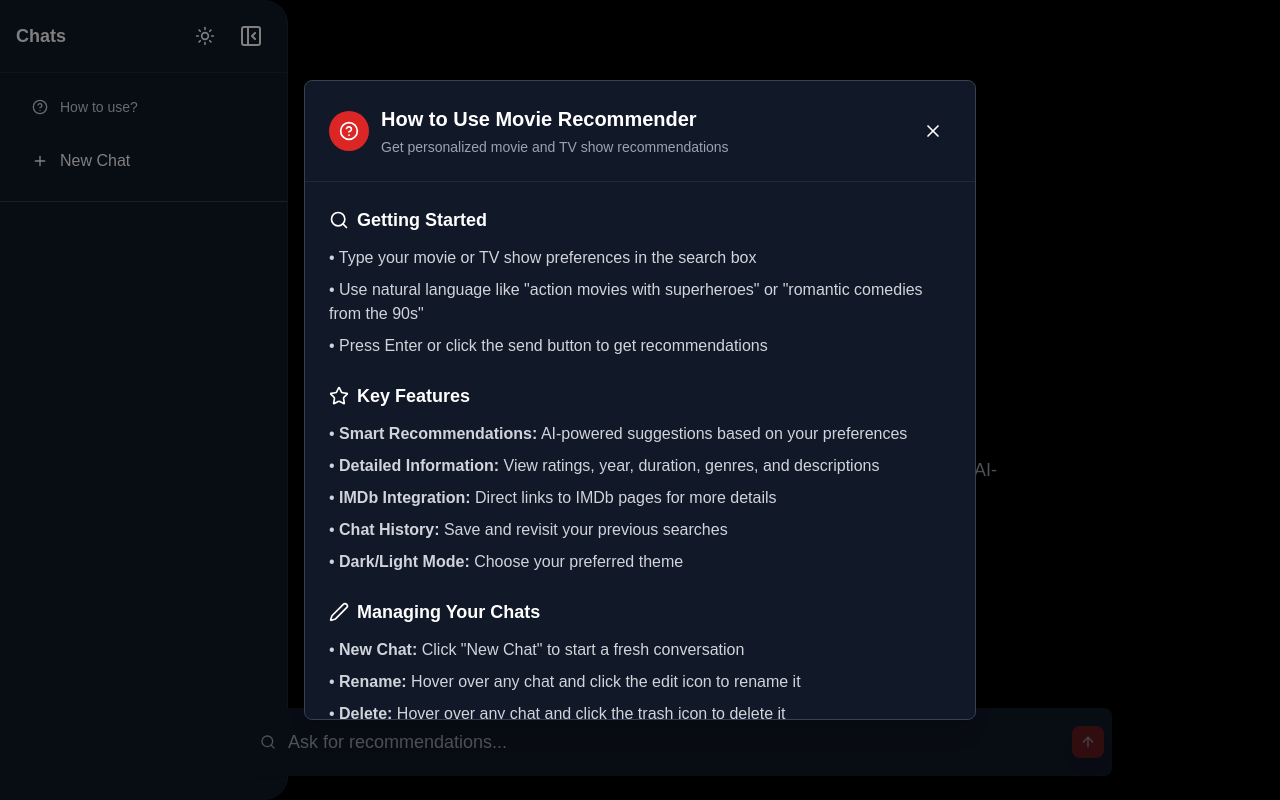
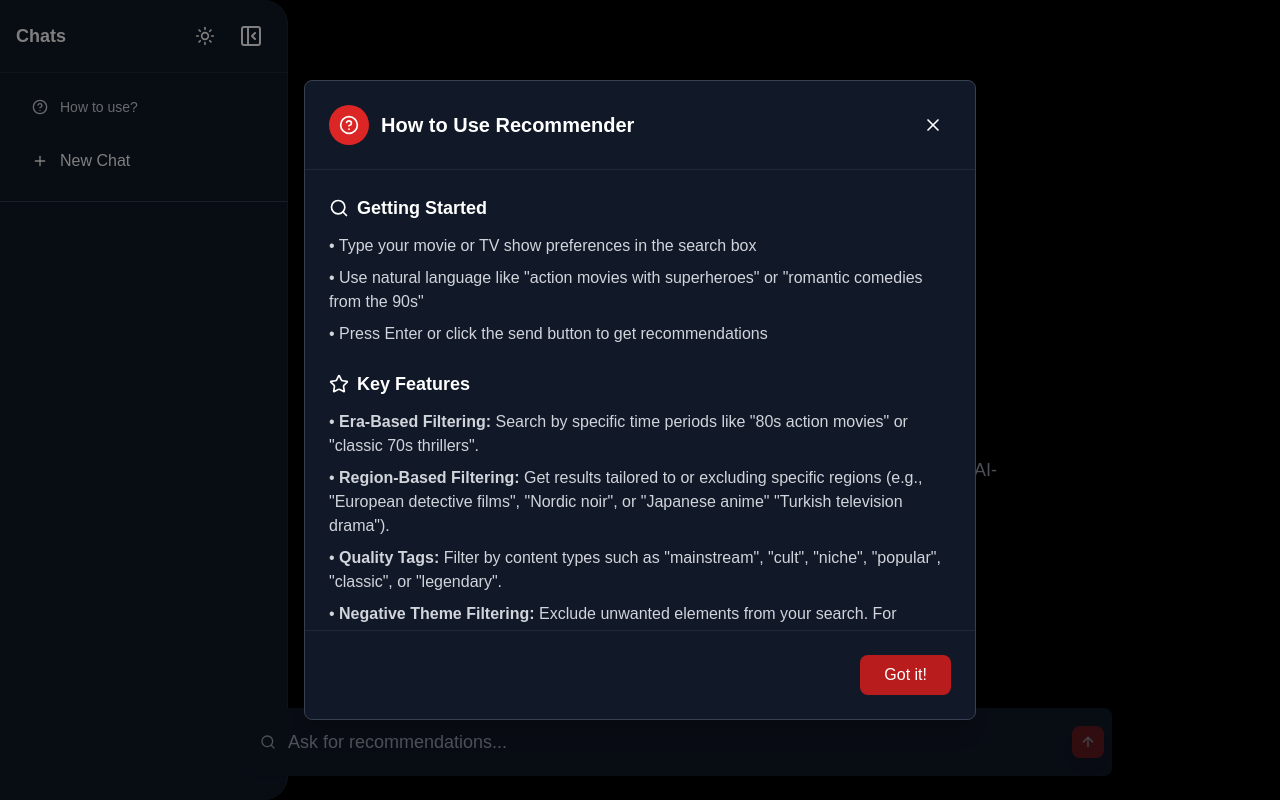
Before and after one commit to yigitcanozdemir/CineSearch-Demo-Frontend, a Next.js app: page / in a window 1280 px wide. Both pictures are taken after a click on the button "How to use?". Built offline with nearby package versions, Linux system fonts and the light colour scheme.

Commit message:
Update HowToUseModal content and improve layout for better user guidance

```diff
--- a/app/page.tsx
+++ b/app/page.tsx
@@ -557,10 +557,10 @@ function HowToUseModal({
 
   return (
     <div className="fixed inset-0 bg-black bg-opacity-50 flex items-center justify-center z-50 p-4">
-      <div
-        className={`${currentTheme.secondary} rounded-lg shadow-xl max-w-2xl w-full max-h-[80vh] overflow-hidden border ${currentTheme.border}`}
-        onClick={(e) => e.stopPropagation()}
-      >
+    <div
+      className={`${currentTheme.secondary} rounded-lg shadow-xl max-w-2xl w-full max-h-[80vh] flex flex-col overflow-hidden border ${currentTheme.border}`}
+      onClick={(e) => e.stopPropagation()}
+    >
         {/* Header */}
         <div className={`p-6 border-b ${currentTheme.borderLight}`}>
           <div className="flex items-center justify-between">
@@ -571,10 +571,7 @@ function HowToUseModal({
                 </div>
               </div>
               <div>
-                <h3 className={`text-xl font-semibold ${currentTheme.text}`}>How to Use Movie Recommender</h3>
-                <p className={`text-sm ${currentTheme.textMuted} mt-1`}>
-                  Get personalized movie and TV show recommendations
-                </p>
+                <h3 className={`text-xl font-semibold ${currentTheme.text}`}>How to Use Recommender</h3>
               </div>
             </div>
             <button
@@ -610,41 +607,22 @@ function HowToUseModal({
               </h4>
               <div className={`${currentTheme.textSecondary} space-y-2`}>
                 <p>
-                  • <strong>Smart Recommendations:</strong> AI-powered suggestions based on your preferences
+                  • <strong>Era-Based Filtering:</strong> Search by specific time periods like "80s action movies" or "classic 70s thrillers".
                 </p>
                 <p>
-                  • <strong>Detailed Information:</strong> View ratings, year, duration, genres, and descriptions
+                  • <strong>Region-Based Filtering:</strong> Get results tailored to or excluding specific regions (e.g., "European detective films", "Nordic noir", or "Japanese anime" "Turkish television drama").
                 </p>
                 <p>
-                  • <strong>IMDb Integration:</strong> Direct links to IMDb pages for more details
+                  • <strong>Quality Tags:</strong> Filter by content types such as "mainstream", "cult", "niche", "popular", "classic", or "legendary".
                 </p>
                 <p>
-                  • <strong>Chat History:</strong> Save and revisit your previous searches
+                  • <strong>Negative Theme Filtering:</strong> Exclude unwanted elements from your search. For example, "space movies without aliens".
                 </p>
                 <p>
-                  • <strong>Dark/Light Mode:</strong> Choose your preferred theme
-                </p>
-              </div>
-            </div>
-
-            {/* Chat Management */}
-            <div>
-              <h4 className={`text-lg font-semibold ${currentTheme.text} mb-3 flex items-center gap-2`}>
-                <Edit2 className="w-5 h-5" />
-                Managing Your Chats
-              </h4>
-              <div className={`${currentTheme.textSecondary} space-y-2`}>
-                <p>
-                  • <strong>New Chat:</strong> Click "New Chat" to start a fresh conversation
+                  • <strong>Franchise-Aware Suggestions:</strong> Get recommendations based on major franchises like Marvel, DC, Harry Potter, or Star Wars etc. or discover similar universes.
                 </p>
                 <p>
-                  • <strong>Rename:</strong> Hover over any chat and click the edit icon to rename it
-                </p>
-                <p>
-                  • <strong>Delete:</strong> Hover over any chat and click the trash icon to delete it
-                </p>
-                <p>
-                  • <strong>Switch Chats:</strong> Click on any chat in the sidebar to view its results
+                  • <strong>Duration-Based Filtering:</strong> Search based on runtime short or long movies, or TV series with short or long episodes.
                 </p>
               </div>
             </div>
@@ -658,7 +636,7 @@ function HowToUseModal({
               <div className={`${currentTheme.textSecondary} space-y-2`}>
                 <p>• Be specific about genres, time periods, or themes for better results</p>
                 <p>• Try different phrasings if you don't get the results you want</p>
-                <p>• Click on movie posters to view detailed information and trailers</p>
+                <p>• Click on movie posters to view detailed information</p>
                 <p>• Use the IMDb links to read reviews and find more information</p>
               </div>
             </div>
@@ -838,7 +816,9 @@ function SessionItem({
                 session.title
               )}
             </div>
-            <div className={`text-xs ${currentTheme.textMuted} mt-1`}>{session.results.length} results</div>
+            <div className={`text-xs ${currentTheme.textMuted} mt-1`} style={{visibility: 'hidden'}}>
+            placeholder
+            </div>
           </div>
 
           {showActions && !isEditing && !isStreaming && (
```
